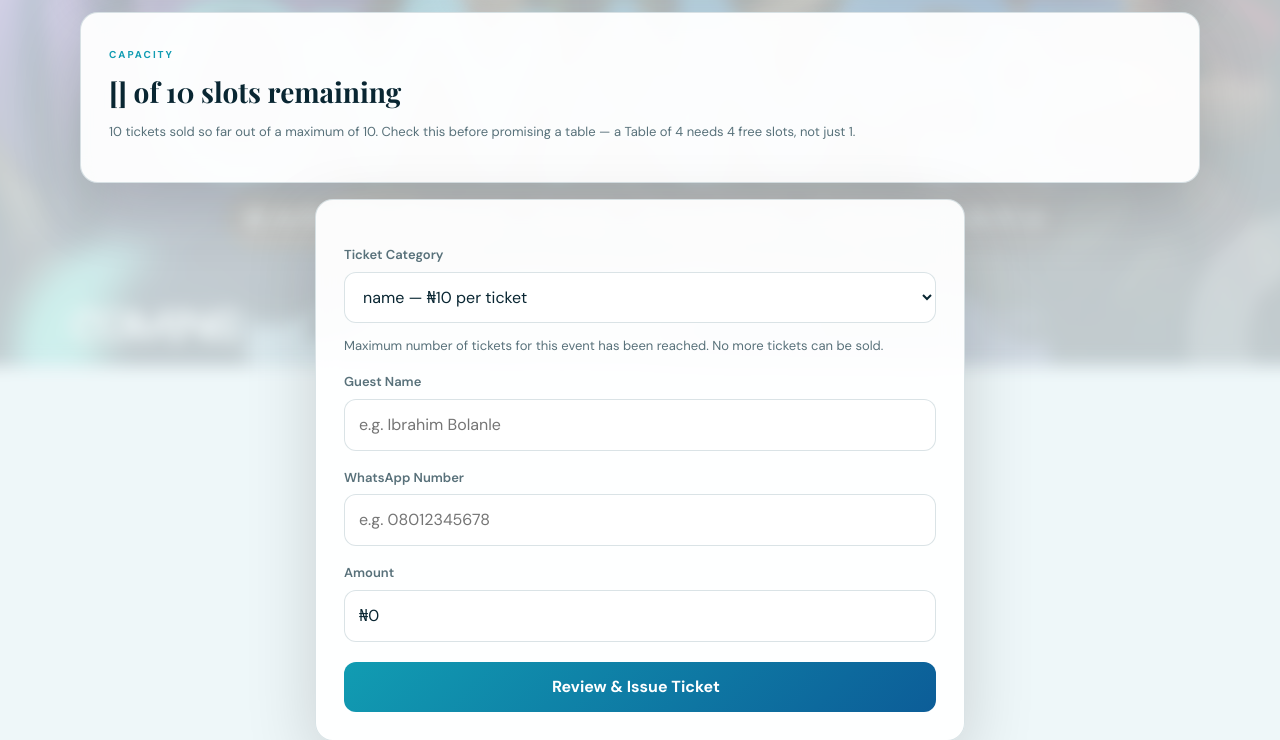
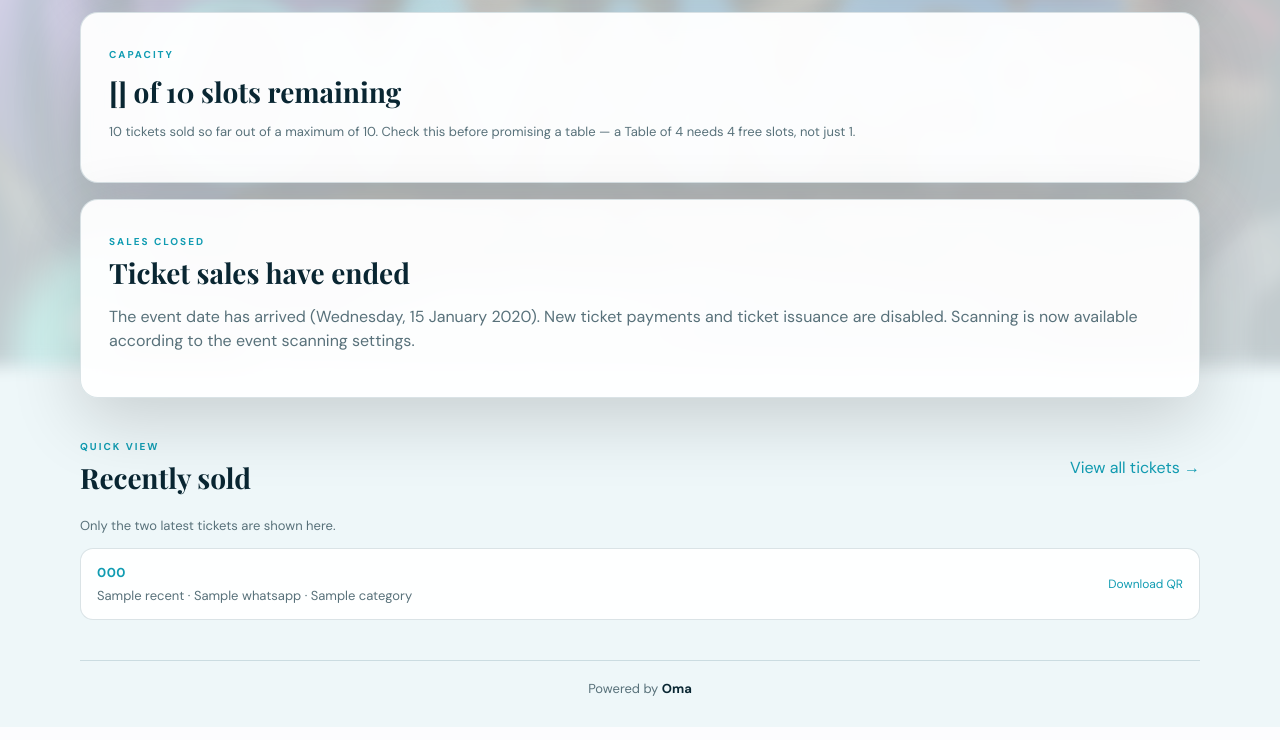
Before and after one commit to guylikesweet/Owambe, a Flask app: template templates/sell.html in a window 1280 px wide. Shown: the part 455-1195 px from the top of the page. Run offline with Flask 3, Linux system fonts and the light colour scheme; the template is opened without the code that fills it: most values are stand-ins (such as "Sample title", 1, 10 or a date in 2020); parts of the project's set-up code (start-up, migrations or seed data) failed here and were passed over; some libraries are stand-ins or nearby versions.

Commit message:
Add sales closed message and update script handling

```diff
--- a/templates/sell.html
+++ b/templates/sell.html
@@ -26,6 +26,13 @@
 </div>
 {% endif %}
 
+{% if not sales_open %}
+<div class="card sales-closed-card">
+  <span class="eyebrow">SALES CLOSED</span>
+  <h2>Ticket sales have ended</h2>
+  <p class="muted">The event date has arrived{% if event_date %} ({{ event_date.strftime('%A, %d %B %Y') }}){% endif %}. New ticket payments and ticket issuance are disabled. Scanning is now available according to the event scanning settings.</p>
+</div>
+{% else %}
 <div class="card form-card">
   <form id="issue-form" method="post">
     <input type="hidden" name="csrf_token" value="{{ csrf_token() }}">
@@ -44,6 +51,7 @@
     <button type="submit">Review &amp; Issue Ticket<span id="submit-plural">s</span></button>
   </form>
 </div>
+{% endif %}
 
 <section class="recent-section">
   <div class="toolbar"><div><span class="eyebrow">QUICK VIEW</span><h2>Recently sold</h2></div><a href="{{ url_for('all_tickets') }}">View all tickets →</a></div>
@@ -102,7 +110,7 @@
   </div>
 </div>
 
-<script>
+{% if sales_open %}<script>
 // seats per category label, e.g. {"Regular": 1, "Table of 4": 4, ...}
 const CATEGORY_SEATS = {{ categories | tojson }};
 // price per ticket for each category label
@@ -176,10 +184,11 @@ categorySelect.addEventListener('change', renderGuestFields);
 renderGuestFields();
 
 const issueForm = document.getElementById('issue-form');
+if (!issueForm) { /* sales are closed; no issue form is rendered */ }
 const confirmModal = document.getElementById('confirm-modal');
 const reviewGrid = document.getElementById('review-grid');
 
-issueForm.addEventListener('submit', (event) => {
+if (issueForm) issueForm.addEventListener('submit', (event) => {
   event.preventDefault();
   if (!issueForm.reportValidity()) return;
 
@@ -240,5 +249,5 @@ document.getElementById('confirm-review').addEventListener('click', () => {
   }
   issueForm.submit();
 });
-</script>
+</script>{% endif %}
 {% endblock %}
```
